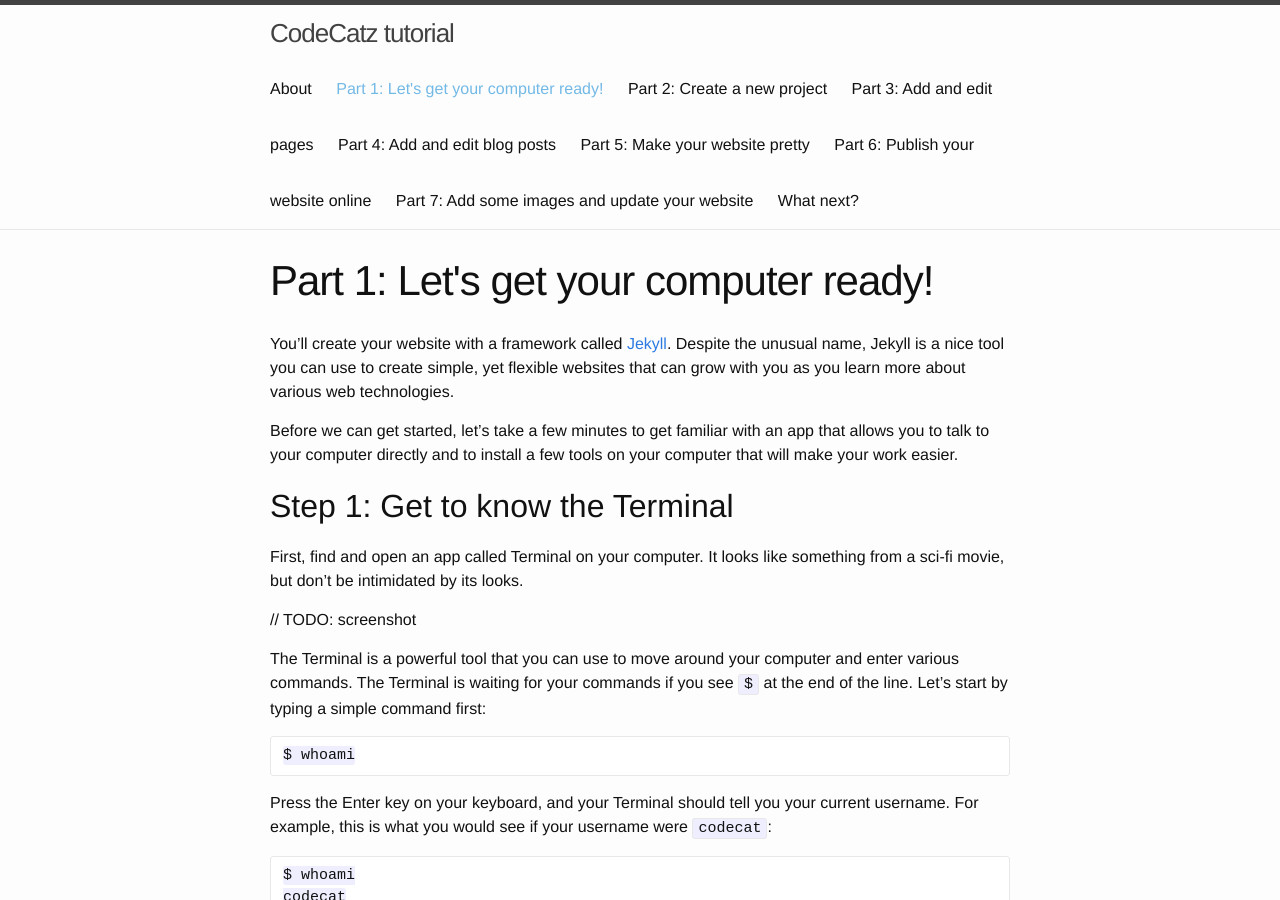
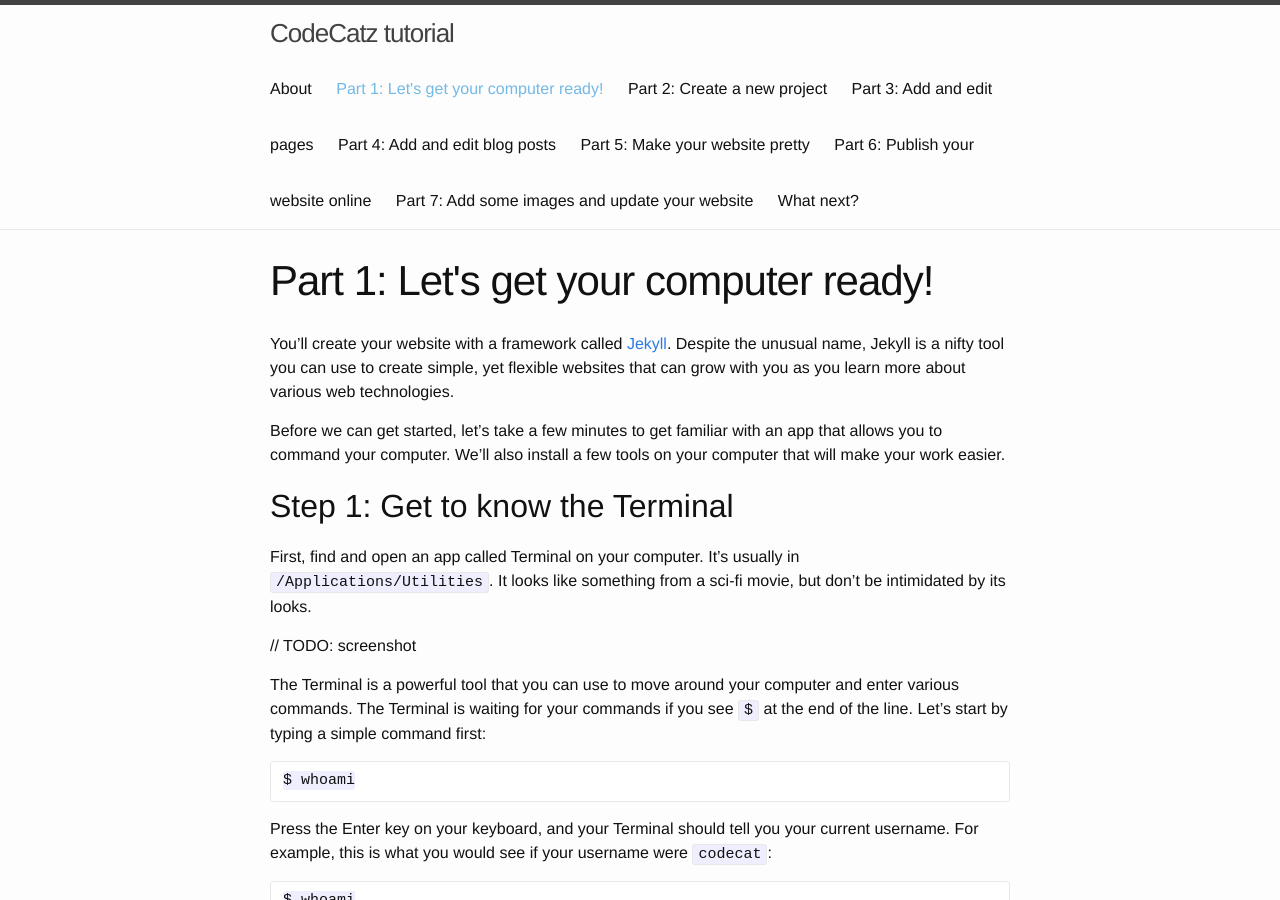
Before and after one commit to CodeCatz/codecatz-tutorial, a Jekyll site: the page built from 1-installation/index.md, in a window 1280 px wide and 900 px high. Built offline with Jekyll 4.4.1, drawn with Linux system fonts in a browser that asks for light colours; some of the changed text lies outside the part shown.

Commit message:
a few suggestions for tutorial 1

```diff
--- a/1-installation/index.md
+++ b/1-installation/index.md
@@ -4,13 +4,13 @@ title: "Part 1: Let's get your computer ready!"
 permalink: /1-installation/
 ---
 
-You'll create your website with a framework called <a href="http://jekyllrb.com" target="_blank">Jekyll</a>. Despite the unusual name, Jekyll is a nice tool you can use to create simple, yet flexible websites that can grow with you as you learn more about various web technologies.
+You'll create your website with a framework called <a href="http://jekyllrb.com" target="_blank">Jekyll</a>. Despite the unusual name, Jekyll is a nifty tool you can use to create simple, yet flexible websites that can grow with you as you learn more about various web technologies.
 
-Before we can get started, let's take a few minutes to get familiar with an app that allows you to talk to your computer directly and to install a few tools on your computer that will make your work easier.
+Before we can get started, let's take a few minutes to get familiar with an app that allows you to command your computer. We'll also install a few tools on your computer that will make your work easier.
 
 ## Step 1: Get to know the Terminal
 
-First, find and open an app called Terminal on your computer. It looks like something from a sci-fi movie, but don't be intimidated by its looks.
+First, find and open an app called Terminal on your computer. It's usually in `/Applications/Utilities`. It looks like something from a sci-fi movie, but don't be intimidated by its looks.
 
 // TODO: screenshot
 
--- a/index.html
+++ b/index.html
@@ -8,11 +8,11 @@ layout: default
 
   <p>Please give us a few weeks to build this super awesome tutorial that is going to help you build your very own website in just a day.</p>
 
-  <p>The end result of this tutorial will be a CV/portfolio website with a blog that can be used to promote your own projects and to find new job opportunities. Along the way, you'll learn about the basics of learning websites (HTML, CSS) and some concepts that can help you move onto more complex projects.</p>
+  <p>The end result of this tutorial will be a CV/portfolio website with a blog that can be used to promote your own projects and to find new job opportunities. Along the way, you'll learn about the basics of making websites (HTML, CSS) and some concepts that can help you move onto more complex projects.</p>
 
   <p>Things you'll need for this tutorial:</p>
   <ul>
-  	<li>your own laptop with administrative access</li>
+  	<li>your own computer (Mac or PC) with administrative access</li>
   	<li>reliable internet access</li>
   	<li>6 - 18 hours of time (depending on whether you'll be working alone or with a coach)</li>
   	<li>some materials for your website (text and photos for your CV, should be prepared in advance)</li>
```
Also changed, not shown: other parts of 1-installation/index.md (+1 -1 lines).
